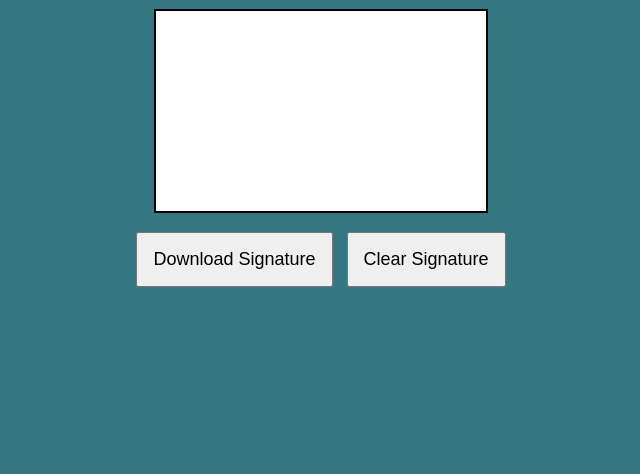
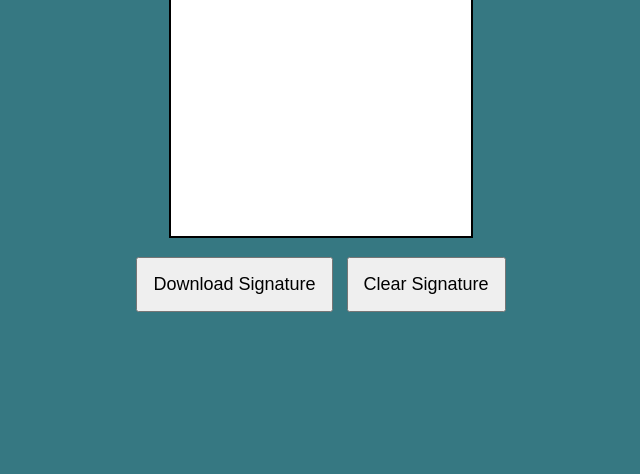
Before and after one commit to rohit170403/Signature_download, a plain HTML site: page index.html in a window 1280 px wide. Shown: the part 326-800 px from the top of the page, without its empty margins (319-959 px from the left). Drawn offline with Linux system fonts and the light colour scheme.

Commit message:
Update index.html

```diff
--- a/index.html
+++ b/index.html
@@ -18,7 +18,7 @@
             <a href="https://github.com/rohit170403" target="_blank"><i class="fab fa-github"></i></a>
         </div>
         <h1>Download Signature </h1>
-        <canvas id="signatureCanvas" width="330" height="200"></canvas>
+        <canvas id="signatureCanvas" width="300" height="250"></canvas>
         <div class="buttons">
             <button id="downloadBtn">Download Signature</button>
             <button id="clearBtn">Clear Signature</button>
```
